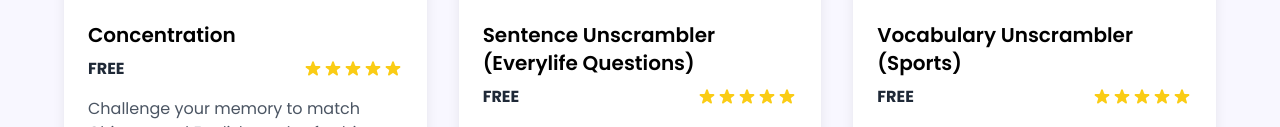
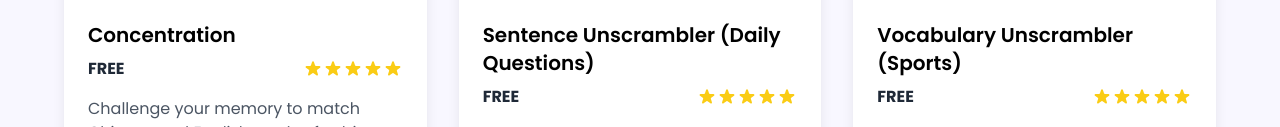
Before and after one commit to aaronshi1129/aaronshi1129.github.io, a plain HTML site: page index.html in a window 1280 px wide. Shown: the part 6958-7085 px from the top of the page. Drawn offline with nearby package versions, Linux system fonts and the light colour scheme.

Commit message:
Update index.html

```diff
--- a/index.html
+++ b/index.html
@@ -1008,7 +1008,7 @@
                         </div>
                     </div>
                     <div class="p-6">
-                        <h3 class="text-xl font-semibold mb-2">Sentence Unscrambler (Everylife Questions)</h3>
+                        <h3 class="text-xl font-semibold mb-2">Sentence Unscrambler (Daily Questions)</h3>
                         <div class="flex justify-between items-center">
                             <div class="text-gray-800 font-bold">FREE</div>
                             <div class="flex text-yellow-400">
```
